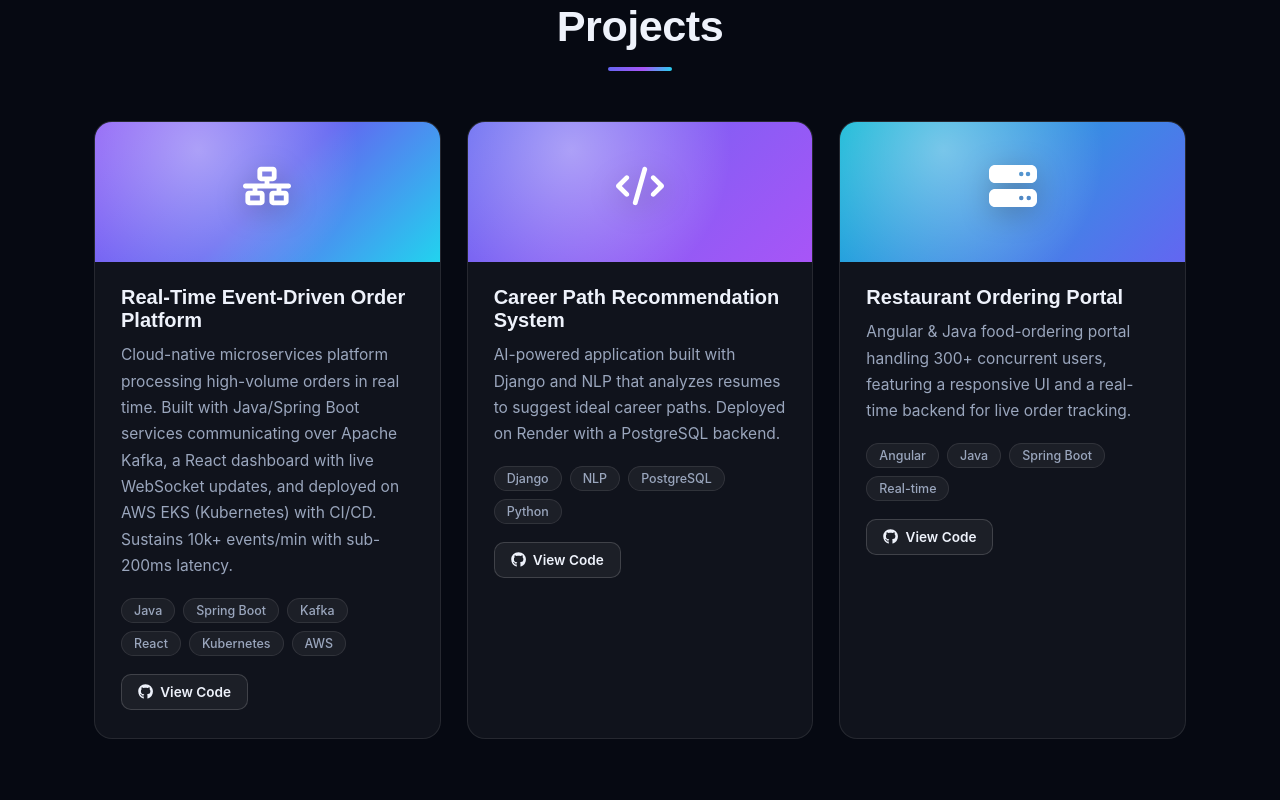
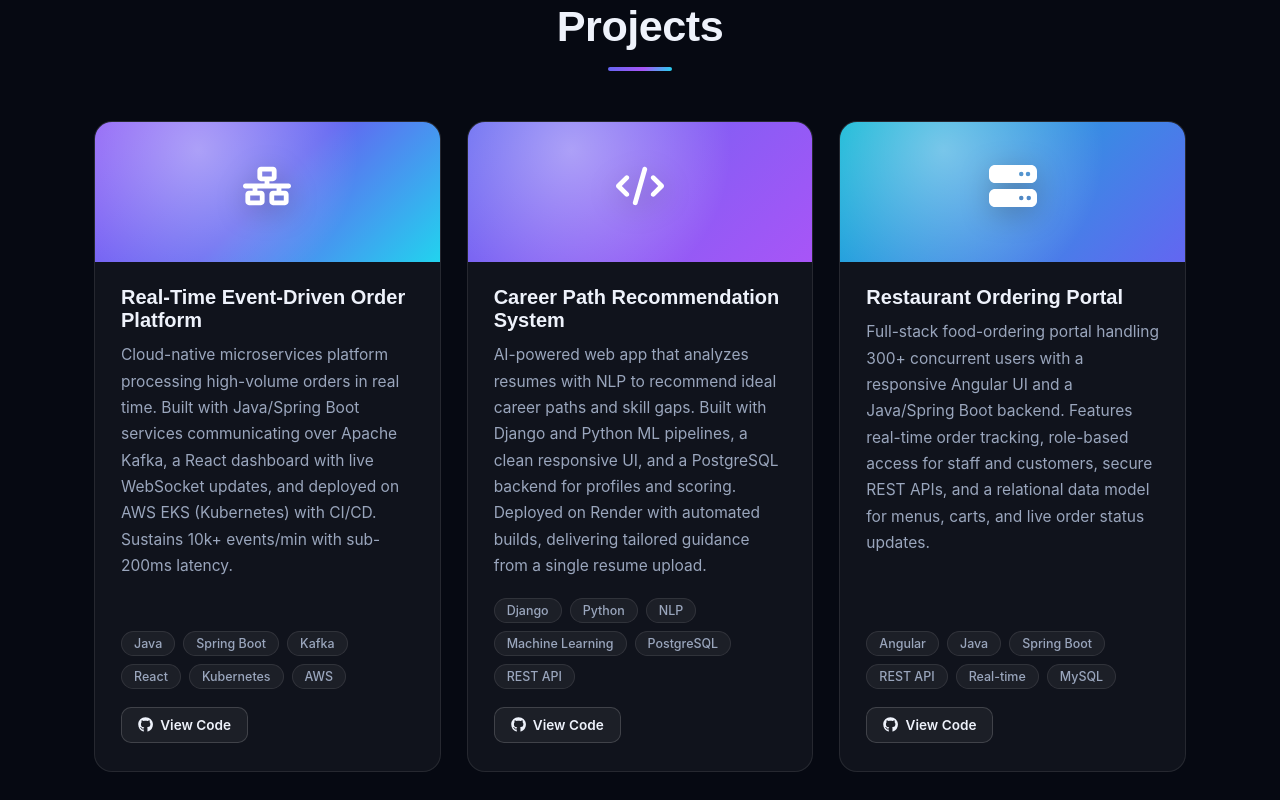
Before and after one commit to mohan-babu-doddapaneni/portfolio, a React (Create React App) app: page / in a window 1280 px wide. Shown: the part 5400-6200 px from the top of the page. Built offline with nearby package versions, Linux system fonts and the light colour scheme; a web font is replaced by a local one.

Commit message:
Balance project cards: richer descriptions + equal-height layout

```diff
--- a/src/App.css
+++ b/src/App.css
@@ -1148,6 +1148,8 @@ body.light-theme .timeline-tags span {
   gap: 26px;
 }
 .project-card {
+  display: flex;
+  flex-direction: column;
   border-radius: var(--radius);
   overflow: hidden;
   background: var(--surface);
@@ -1205,6 +1207,9 @@ body.light-theme .timeline-tags span {
   transform: scale(1.2) rotate(-6deg);
 }
 .project-body {
+  display: flex;
+  flex-direction: column;
+  flex: 1;
   padding: 24px 26px 28px;
 }
 .project-body h3 {
@@ -1217,6 +1222,10 @@ body.light-theme .timeline-tags span {
   color: var(--muted);
   line-height: 1.7;
   font-size: 0.97rem;
+}
+/* push the tags + links to the bottom so cards align */
+.project-tags {
+  margin-top: auto;
 }
 .project-tags {
   display: flex;
--- a/src/App.js
+++ b/src/App.js
@@ -237,8 +237,8 @@ const PROJECTS = [
     Icon: FaCode,
     title: "Career Path Recommendation System",
     description:
-      "AI-powered application built with Django and NLP that analyzes resumes to suggest ideal career paths. Deployed on Render with a PostgreSQL backend.",
-    tags: ["Django", "NLP", "PostgreSQL", "Python"],
+      "AI-powered web app that analyzes resumes with NLP to recommend ideal career paths and skill gaps. Built with Django and Python ML pipelines, a clean responsive UI, and a PostgreSQL backend for profiles and scoring. Deployed on Render with automated builds, delivering tailored guidance from a single resume upload.",
+    tags: ["Django", "Python", "NLP", "Machine Learning", "PostgreSQL", "REST API"],
     accent: "linear-gradient(135deg, #6366f1, #a855f7)",
     code: GITHUB_PROFILE,
     demo: "",
@@ -247,8 +247,8 @@ const PROJECTS = [
     Icon: FaServer,
     title: "Restaurant Ordering Portal",
     description:
-      "Angular & Java food-ordering portal handling 300+ concurrent users, featuring a responsive UI and a real-time backend for live order tracking.",
-    tags: ["Angular", "Java", "Spring Boot", "Real-time"],
+      "Full-stack food-ordering portal handling 300+ concurrent users with a responsive Angular UI and a Java/Spring Boot backend. Features real-time order tracking, role-based access for staff and customers, secure REST APIs, and a relational data model for menus, carts, and live order status updates.",
+    tags: ["Angular", "Java", "Spring Boot", "REST API", "Real-time", "MySQL"],
     accent: "linear-gradient(135deg, #06b6d4, #6366f1)",
     code: GITHUB_PROFILE,
     demo: "",
```
